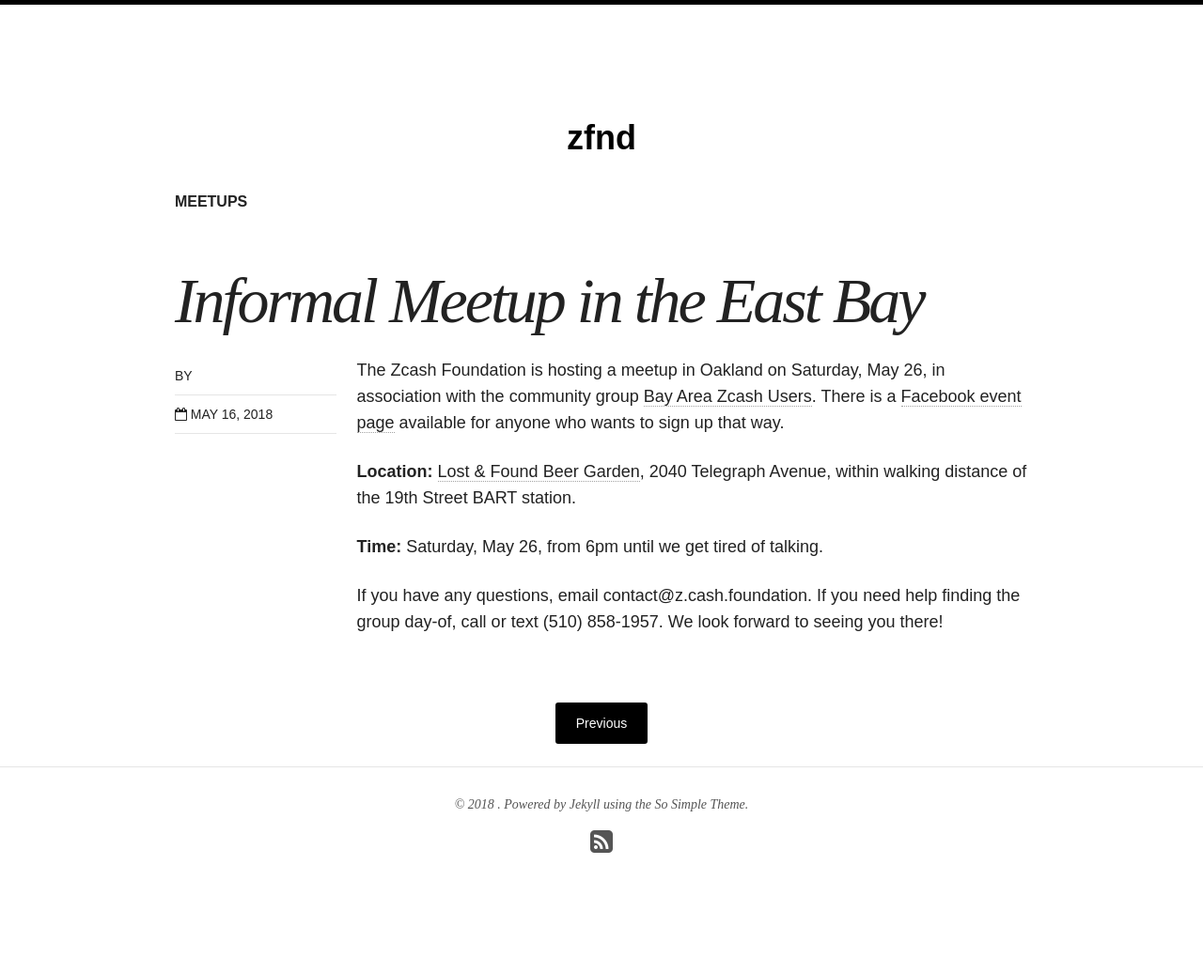
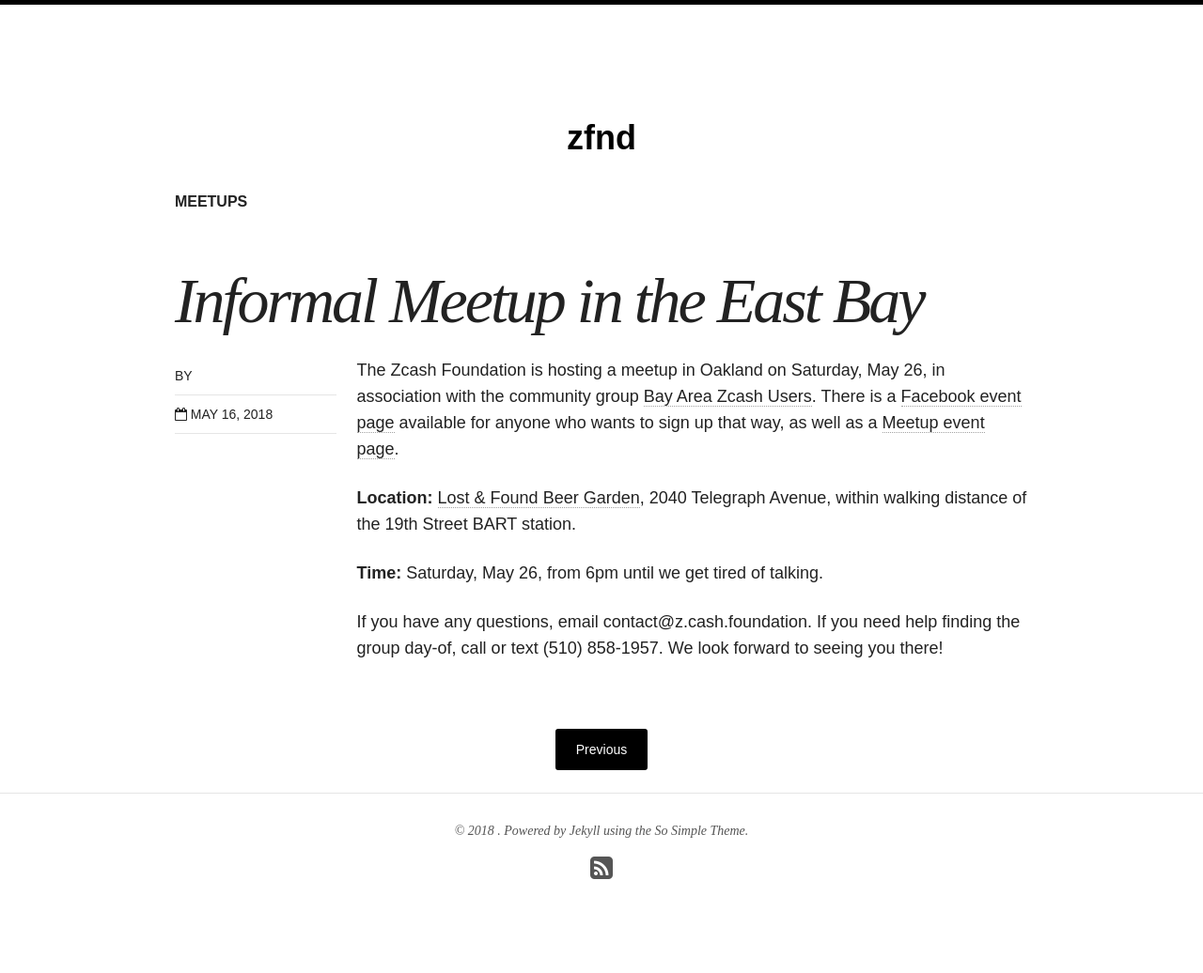
Before and after one commit to ZcashFoundation/zfnd, a Jekyll site: the page built from _posts/blog/2018-05-16-east-bay-meetup.md, in a window 1280 px wide. Shown: the whole page at 94% size. Built offline with Jekyll 4.4.1, drawn with Linux system fonts in a browser that asks for light colours; nearby versions of some CDN libraries; before the commit the page ends 1008 px from its top, so only the background shows below that.

Commit message:
add Meetup event link

```diff
--- a/_posts/blog/2018-05-16-east-bay-meetup.md
+++ b/_posts/blog/2018-05-16-east-bay-meetup.md
@@ -10,7 +10,7 @@
 author: sonya
 ---
 
-The Zcash Foundation is hosting a meetup in Oakland on Saturday, May 26, in association with the community group [Bay Area Zcash Users](https://www.meetup.com/Bay-Area-Zcash-Users/). There is a [Facebook event page](https://www.facebook.com/events/1678244655625997/) available for anyone who wants to sign up that way.
+The Zcash Foundation is hosting a meetup in Oakland on Saturday, May 26, in association with the community group [Bay Area Zcash Users](https://www.meetup.com/Bay-Area-Zcash-Users/). There is a [Facebook event page](https://www.facebook.com/events/1678244655625997/) available for anyone who wants to sign up that way, as well as a [Meetup event page](https://www.meetup.com/Bay-Area-Zcash-Users/events/250863560/).
 
 **Location:** [Lost & Found Beer Garden](https://www.yelp.com/biz/lost-and-found-beer-garden-oakland-2), 2040 Telegraph Avenue, within walking distance of the 19th Street BART station.
 
```
